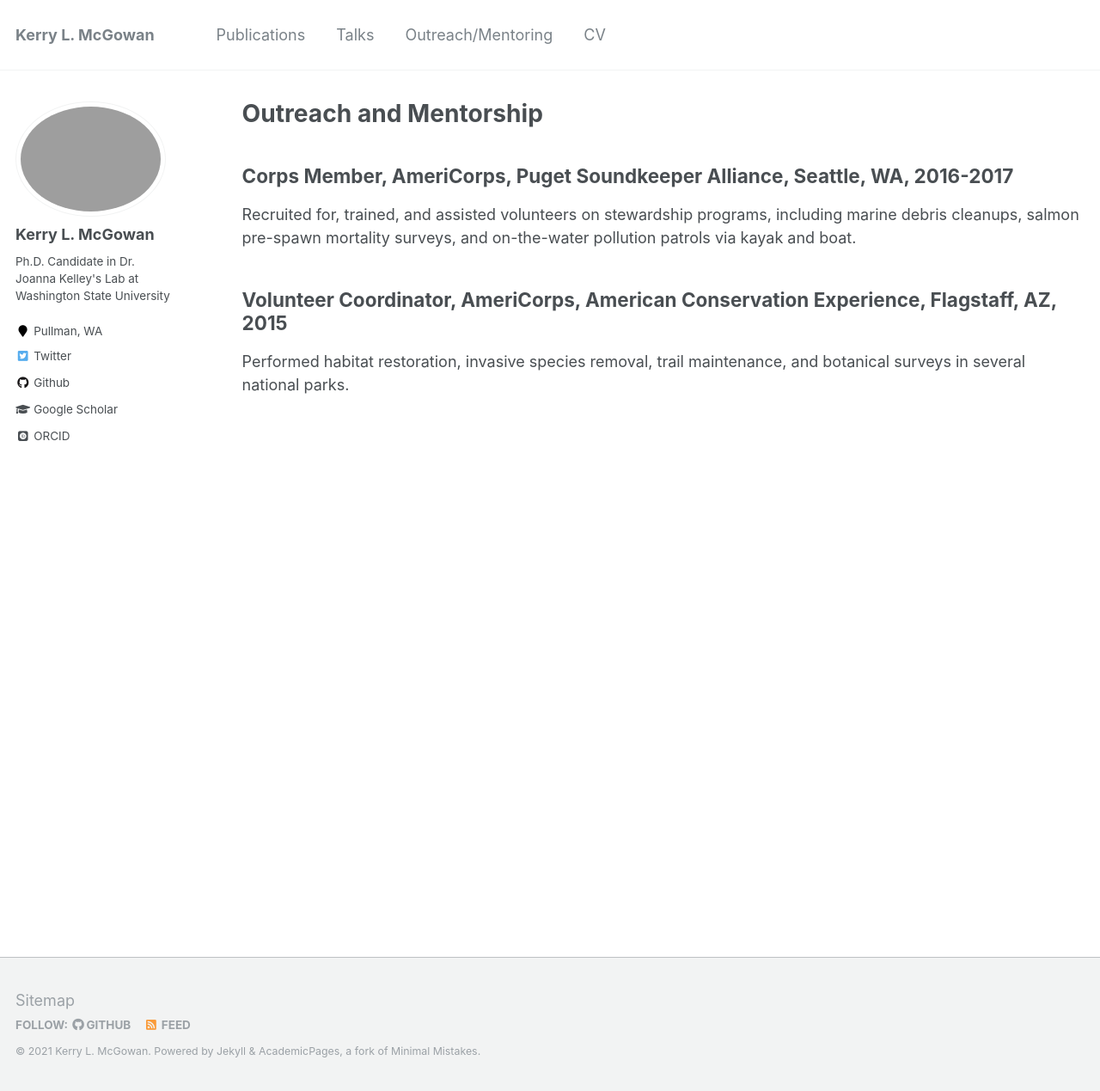
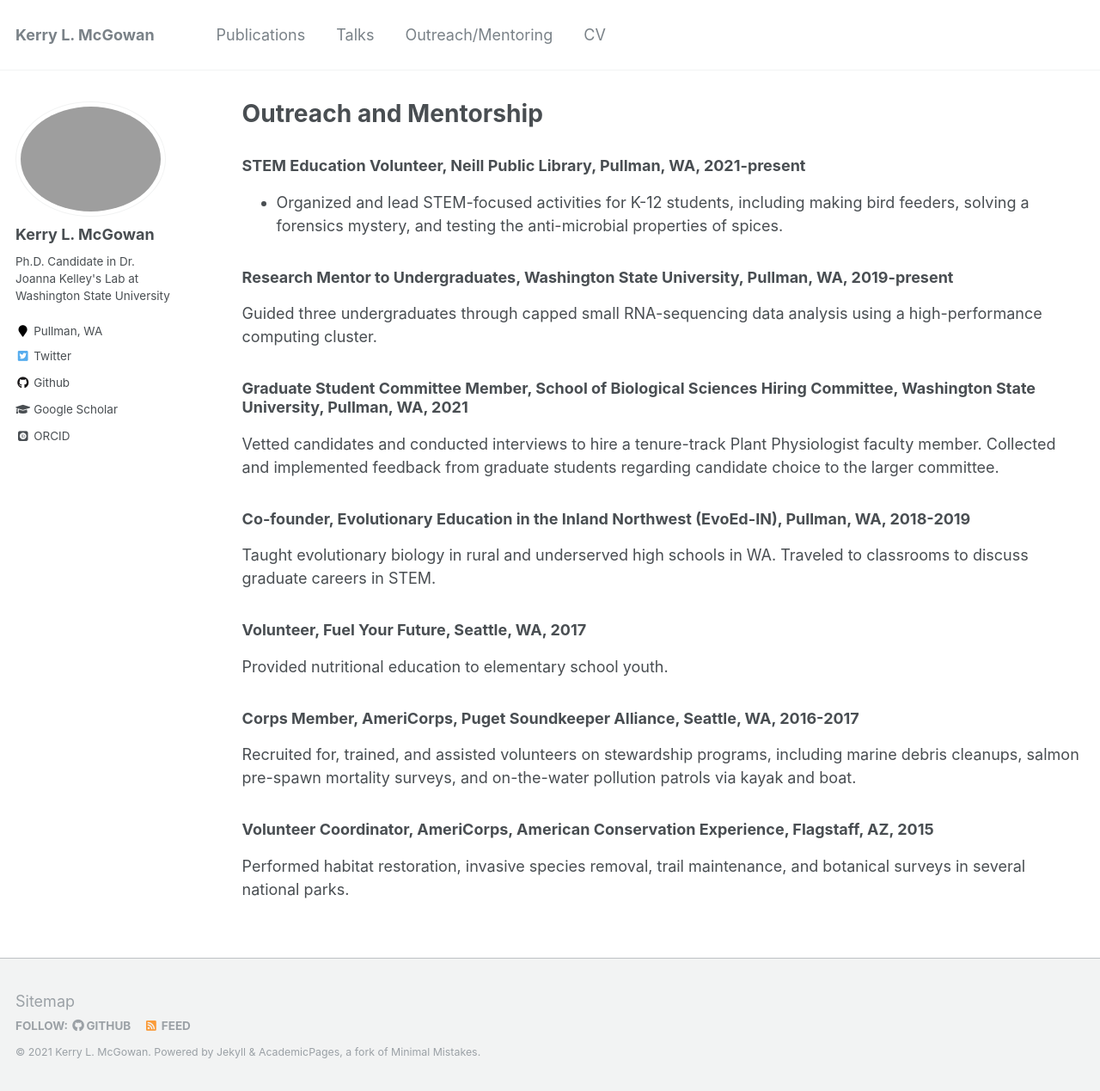
Before and after one commit to kerrymcgowan/kerrymcgowan.github.io, a Jekyll site: the page built from _pages/outreach.md, in a window 1280 px wide and 1269 px high. Shown: the whole window at 86% size. Built offline with Jekyll 4.4.1, drawn with Linux system fonts in a browser that asks for light colours; some web fonts are replaced.

Commit message:
Added outreach/mentoring current to winter 2021.

```diff
--- a/_pages/outreach.md
+++ b/_pages/outreach.md
@@ -7,8 +7,23 @@ author_profile: true
 
 {% include base_path %}
 
-## Corps Member, AmeriCorps, Puget Soundkeeper Alliance, Seattle, WA, 2016-2017
+### STEM Education Volunteer, Neill Public Library, Pullman, WA, 2021-present
+-	Organized and lead STEM-focused activities for K-12 students, including making bird feeders, solving a forensics mystery, and testing the anti-microbial properties of spices.
+
+### Research Mentor to Undergraduates, Washington State University, Pullman, WA, 2019-present
+Guided three undergraduates through capped small RNA-sequencing data analysis using a high-performance computing cluster.
+
+### Graduate Student Committee Member, School of Biological Sciences Hiring Committee, Washington State University, Pullman, WA, 2021
+Vetted candidates and conducted interviews to hire a tenure-track Plant Physiologist faculty member. Collected and implemented feedback from graduate students regarding candidate choice to the larger committee.
+
+### Co-founder, Evolutionary Education in the Inland Northwest (EvoEd-IN), Pullman, WA, 2018-2019
+Taught evolutionary biology in rural and underserved high schools in WA. Traveled to classrooms to discuss graduate careers in STEM.
+
+### Volunteer, Fuel Your Future, Seattle, WA, 2017
+Provided nutritional education to elementary school youth.
+
+### Corps Member, AmeriCorps, Puget Soundkeeper Alliance, Seattle, WA, 2016-2017
 Recruited for, trained, and assisted volunteers on stewardship programs, including marine debris cleanups, salmon pre-spawn mortality surveys, and on-the-water pollution patrols via kayak and boat.
 
-## Volunteer Coordinator, AmeriCorps, American Conservation Experience, Flagstaff, AZ, 2015
+### Volunteer Coordinator, AmeriCorps, American Conservation Experience, Flagstaff, AZ, 2015
 Performed habitat restoration, invasive species removal, trail maintenance, and botanical surveys in several national parks.
```
